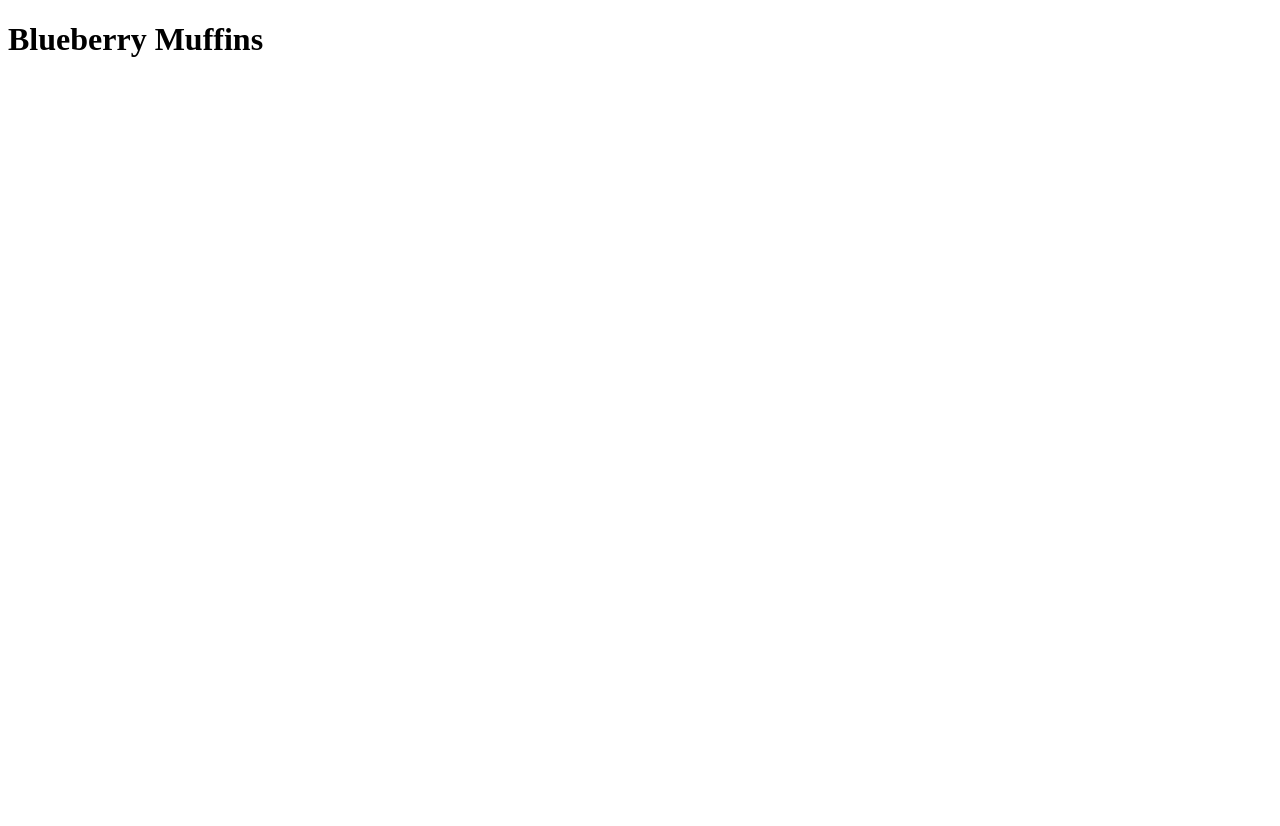
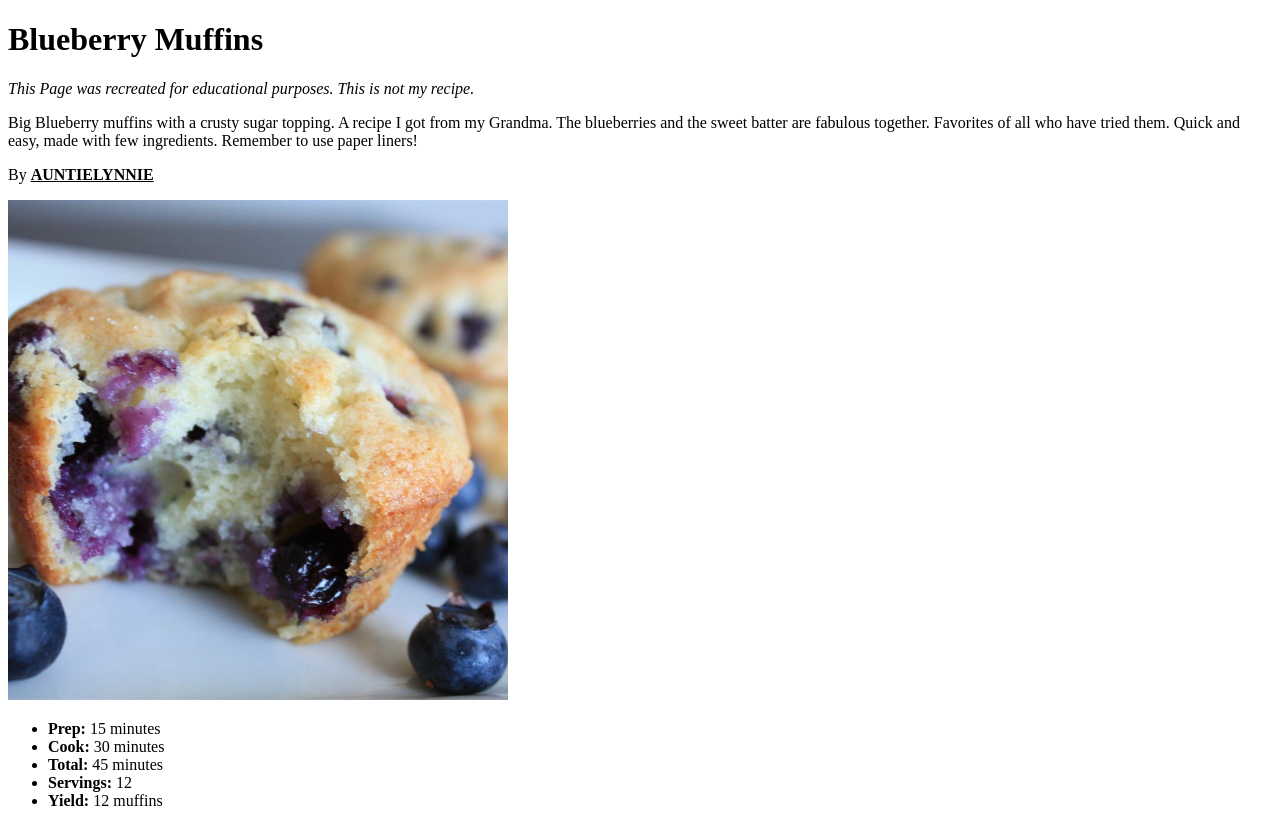
Before and after one commit to Derrick-51/odin-recipes, a plain HTML site: page recipes/blueberry-muffin.html in a window 1280 px wide. Before the commit the page ends 800 px from the top, so only its background shows below. Drawn offline with Linux system fonts and the light colour scheme.

Commit message:
Add blueberry muffin recipe introduction

```diff
--- a/recipes/blueberry-muffin.html
+++ b/recipes/blueberry-muffin.html
@@ -5,8 +5,27 @@
         <meta charset="utf-8">
     </head>
 
+    <!-- https://www.allrecipes.com/recipe/40403/best-of-the-best-blueberry-muffins/ -->
+
     <body>
         <h1>Blueberry Muffins</h1>
 
+        <p><em>This Page was recreated for educational purposes. This is not my recipe.</em></p>
+
+        <p>Big Blueberry muffins with a crusty sugar topping. A recipe I got from my Grandma. The blueberries and the sweet batter are fabulous together. Favorites of all who have tried them. Quick and easy, made with few ingredients. Remember to use paper liners!</p>
+
+        <p>By <u><strong>AUNTIELYNNIE</strong></u></p>
+
+        <img src="../img/bbmuff.jpg" width="500" height="500">
+
+        <ul>
+            <li><strong>Prep: </strong>15 minutes</li>
+            <li><strong>Cook: </strong>30 minutes</li>
+            <li><strong>Total: </strong>45 minutes</li>
+            <li><strong>Servings: </strong>12</li>
+            <li><strong>Yield: </strong>12 muffins</li>
+        </ul>
+
+
     </body>
 </html>
```
Also changed, not shown: img/bbmuff.jpg (added).
